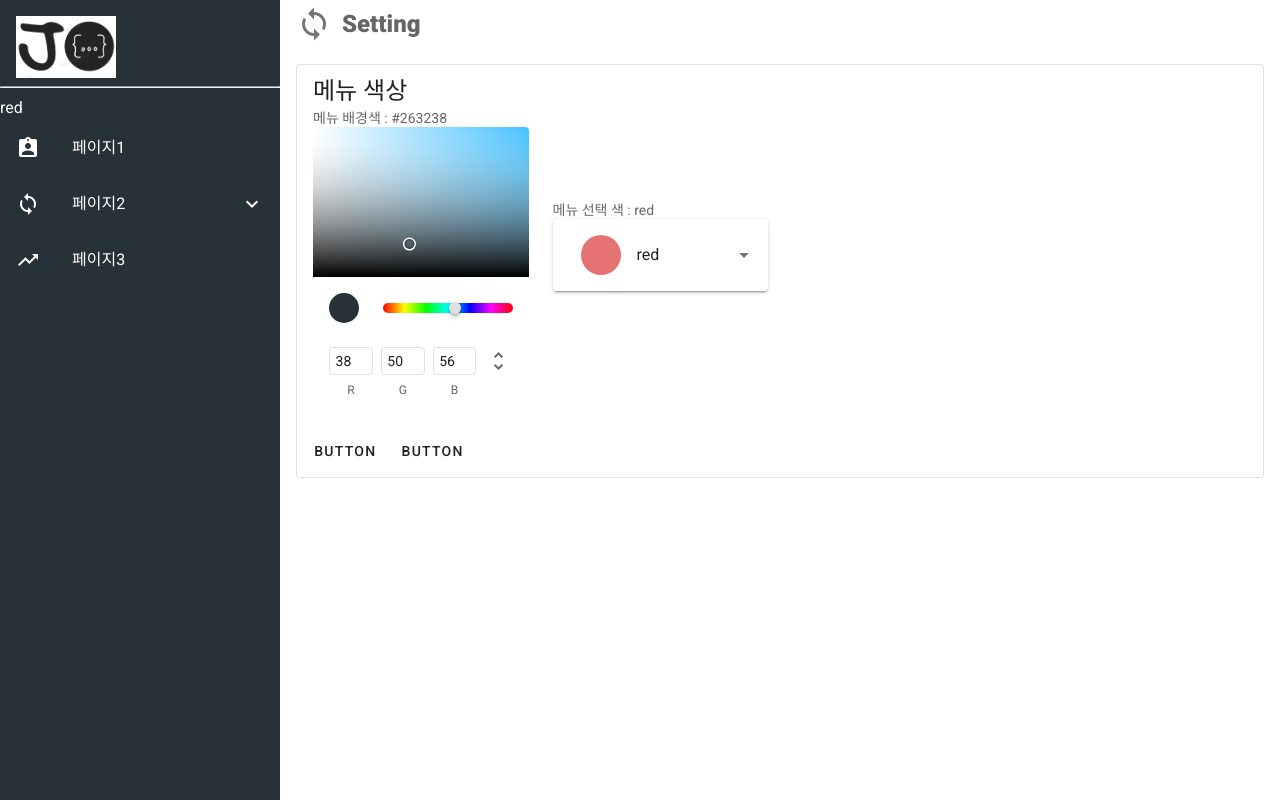
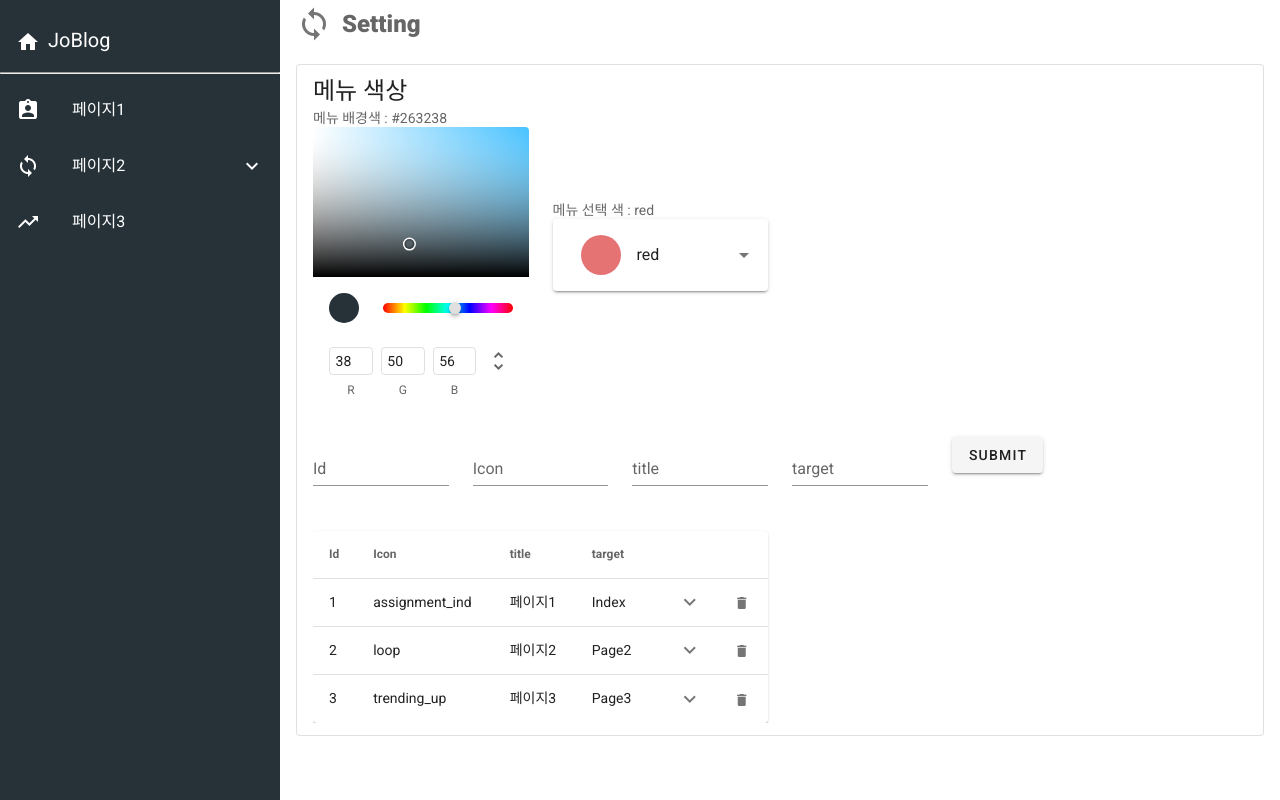
Before and after one commit to Jo-App/vuetilfy_menu, a Vue app: page /#/ in a window 1280 px wide. Built offline with nearby package versions, Linux system fonts and the light colour scheme.

Commit message:
메뉴 조회/등록/제거

```diff
--- a/src/components/Menus.vue
+++ b/src/components/Menus.vue
@@ -19,19 +19,26 @@
         >
           <v-list>
             <v-list-item @click="movePage('');">
-              <img src="../assets/jogo.png" width="100">
+              <v-toolbar-title><v-icon class="mr-2">home</v-icon>JoBlog</v-toolbar-title>
             </v-list-item>
             <hr class="mt-2 mb-2">
-            {{colors.menu_selected_color}}
-            <v-list-item-group>
+            <v-list-item-group active-class="white--text">
               <template v-for="menu in menus">
-                <template v-if="menu.childrens">
-                  <v-list-group :prepend-icon="menu.icon" :key="menu.id" :active-class="`${colors.menu_selected_color} accent-4 white--text`">
+                <template v-if="menu.childrens"> <!-- 자식 메뉴가 있는경우 -->
+                  <v-list-group
+                    :prepend-icon="menu.icon"
+                    :key="menu.id"
+                  >
                     <template v-slot:activator>
                       <v-list-item-title>{{menu.title}}</v-list-item-title>
                     </template>
                     <template v-for="children in menu.childrens">
-                      <v-list-item @click="movePage(children.target);" :key="children.id" class="ml-2" :active-class="`${colors.menu_selected_color} accent-4 white--text`">
+                      <v-list-item
+                        @click="movePage(children.target);"
+                        :key="children.id"
+                        class="ml-2"
+                        :active-class="`${colors.menu_selected_color} accent-4 white--text`"
+                      >
                         <v-list-item-icon :active-class="`${colors.menu_selected_color} accent-4`">
                           <v-icon>{{children.icon}}</v-icon>
                         </v-list-item-icon>
@@ -42,8 +49,12 @@
                     </template>
                   </v-list-group>
                 </template>
-                <template v-else>
-                  <v-list-item @click="movePage(menu.target);" :key="menu.id" :active-class="`${colors.menu_selected_color} accent-4 white--text`">
+                <template v-else> <!-- 단일 메뉴일 경우 -->
+                  <v-list-item
+                    @click="movePage(menu.target);"
+                    :key="menu.id"
+                    :active-class="`${colors.menu_selected_color} accent-4 white--text`"
+                  >
                     <v-list-item-icon>
                       <v-icon>{{menu.icon}}</v-icon>
                     </v-list-item-icon>
--- a/src/store/mutations.js
+++ b/src/store/mutations.js
@@ -1,9 +1,8 @@
-// import Constant from "../utils/constant.js";
-// import Common from "../utils/common.js";
-// import { router } from '../router/index.js';
-// import { Store } from "vuex";
-
-
 export default {
-
+  deleteItem : (state, payload) => {
+    let arr = state.menus.filter(data => {
+      return payload.id != data.id;
+    })
+    state.menus = arr;
+  }
 }
--- a/src/store/state/menus.js
+++ b/src/store/state/menus.js
@@ -11,6 +11,7 @@ const menuState = {
       icon: "loop",
       title: "페이지2",
       target: "Page2",
+      model: false,
       childrens: [
         {
           id:2-1,
--- /dev/null
+++ b/src/view/Childrens.vue
@@ -0,0 +1,40 @@
+<template>
+  <div>
+    {{items}}
+    <v-data-table
+      :headers="headers"
+      :items="items"
+      class="elevation-1"
+      item-key="Id"
+      hide-default-footer
+    ></v-data-table>
+  </div>
+</template>
+
+<script>
+import { mapState } from "vuex";
+import _ from "lodash";
+
+export default {
+  name: "Childrens",
+  props: ["items"],
+  computed: _.extend(
+    mapState(["colors", "menus"])
+  ),
+  data: () => ({
+    headers: [
+      {
+        text: 'Id',
+        align: 'start',
+        sortable: false,
+        value: 'id',
+      },
+      { text: 'Icon', value: 'icon' },
+      { text: 'title', value: 'title' },
+      { text: 'target', value: 'target' },
+      { text: '', value: 'data-table-expand' },
+    ],
+  }),
+
+}
+</script>
--- a/src/view/Index.vue
+++ b/src/view/Index.vue
@@ -26,7 +26,7 @@
                 <span>메뉴 선택 색 : {{colors.menu_selected_color}}</span>
                 <v-autocomplete
                   v-model="colors.menu_selected_color"
-                  :items="people"
+                  :items="colorList"
                   filled
                   color="blue-grey lighten-2"
                   label="Color"
@@ -52,47 +52,131 @@
                 </v-autocomplete>
               </v-col>
             </v-row>
+            <v-row>
+              <v-col cols="2" sm="2" md="2">
+                <v-text-field
+                  v-model="id"
+                  label="Id"
+                ></v-text-field>
+              </v-col>
+              <v-col cols="2" sm="2" md="2">
+                <v-text-field
+                  v-model="icon"
+                  label="Icon"
+                ></v-text-field>
+              </v-col>
+              <v-col cols="2" sm="2" md="2">
+                <v-text-field
+                  v-model="title"
+                  label="title"
+                ></v-text-field>
+              </v-col>
+              <v-col cols="2" sm="2" md="2">
+                <v-text-field
+                  v-model="target"
+                  label="target"
+                ></v-text-field>
+              </v-col>
+              <v-col cols="2" sm="2" md="2">
+                <v-btn @click="submit()">submit</v-btn>
+              </v-col>
+
+            </v-row>
+
+            <v-row>
+              <v-col cols="6" sm="6" md="6">
+                <v-data-table
+                  :headers="headers"
+                  :items="menus"
+                  item-key="id"
+                  show-expand
+                  class="elevation-1"
+                  hide-default-footer
+                >
+                  <template v-slot:expanded-item="{ headers, item }">
+                    <td v-if="item.childrens" :colspan="headers.length">
+                      <Childrens :items="item.childrens"></Childrens>
+                    </td>
+                  </template>
+                  <template v-slot:item.actions="{ item }">
+                    <v-icon
+                      small
+                      @click="deleteItem(item)"
+                    >
+                      mdi-delete
+                    </v-icon>
+                  </template>
+                </v-data-table>
+              </v-col>
+            </v-row>
           </v-list-item-subtitle>
         </v-list-item-content>
       </v-list-item>
 
-      <v-card-actions>
-        <v-btn text>Button</v-btn>
-        <v-btn text>Button</v-btn>
-      </v-card-actions>
+
     </v-card>
   </v-content>
 </template>
 
 
 <script>
+import Childrens from "./Childrens.vue";
 import { mapState } from "vuex";
 import _ from "lodash";
 
 export default {
-  name: "Page1",
+  name: "Index",
   components: {
+    Childrens
   },
   computed: _.extend(
-    mapState(["colors"])
+    mapState(["colors", "menus"])
   ),
   data: () => ({
     friends: ['Sandra Adams', 'Britta Holt'],
     name: 'Midnight Crew',
-    people: [
+    colorList: [
       { name: 'red', color: "red" },
       { name: 'blue', color: "blue" },
       { name: 'green', color: "green" },
       { name: 'black', color: "black" },
       { name: 'orange', color: "orange" },
-
+      { name: 'primary', color: "primary" }
+    ],
+    id: "",
+    icon: "",
+    title: "",
+    target: "",
+    expanded: [],
+    headers: [
+      {
+        text: 'Id',
+        align: 'start',
+        sortable: false,
+        value: 'id',
+      },
+      { text: 'Icon', value: 'icon' },
+      { text: 'title', value: 'title' },
+      { text: 'target', value: 'target' },
+      { text: '', value: 'data-table-expand' },
+      { text: '', value: 'actions', sortable: false },
     ],
   }),
   created(){
 
   },
   methods:{
-
+    submit() {
+      let obj = {};
+      obj.id = this.id;
+      obj.icon = this.icon;
+      obj.title = this.title;
+      obj.target = this.target;
+      this.menus.push(obj);
+    },
+    deleteItem(item) {
+      this.$store.commit("deleteItem", { id : item.id })
+    }
   },
 }
 </script>
```
